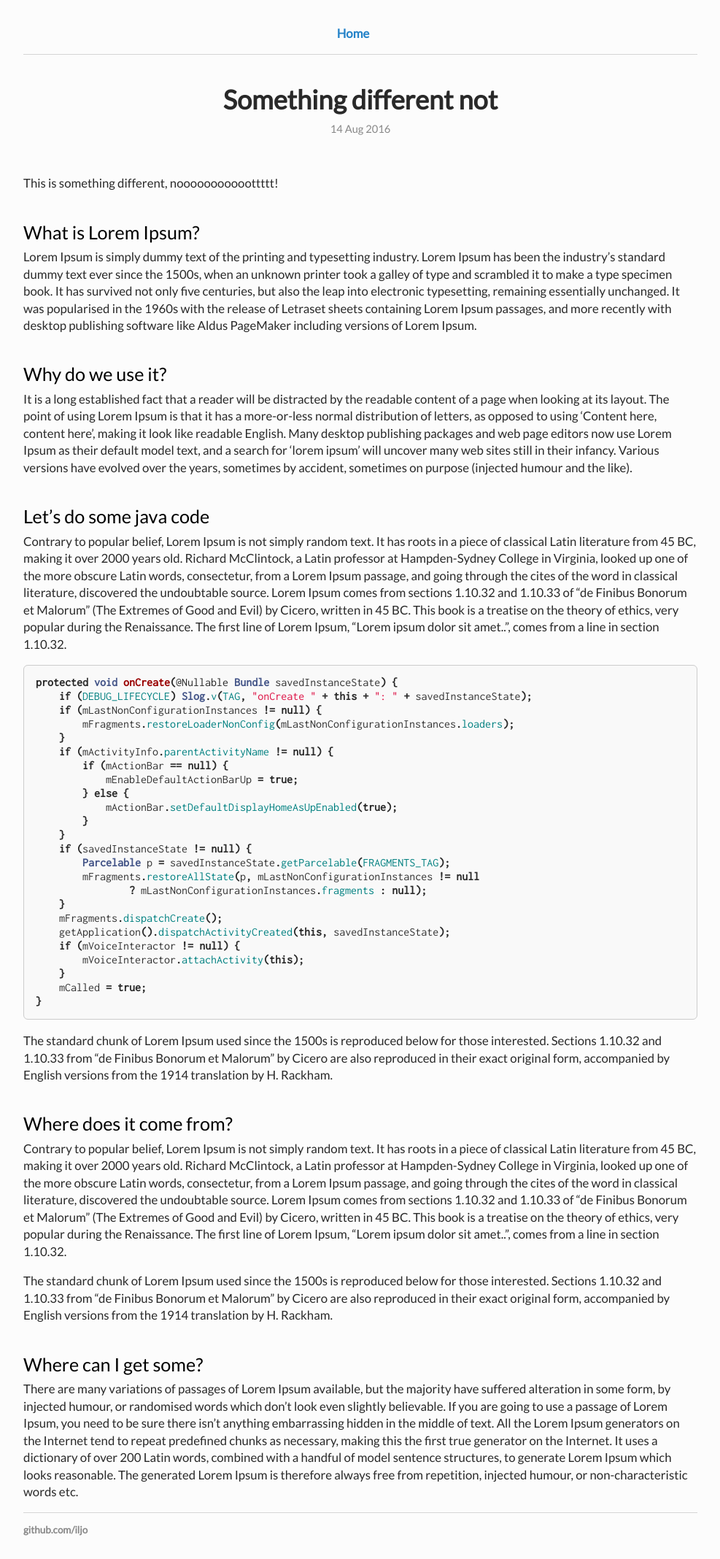
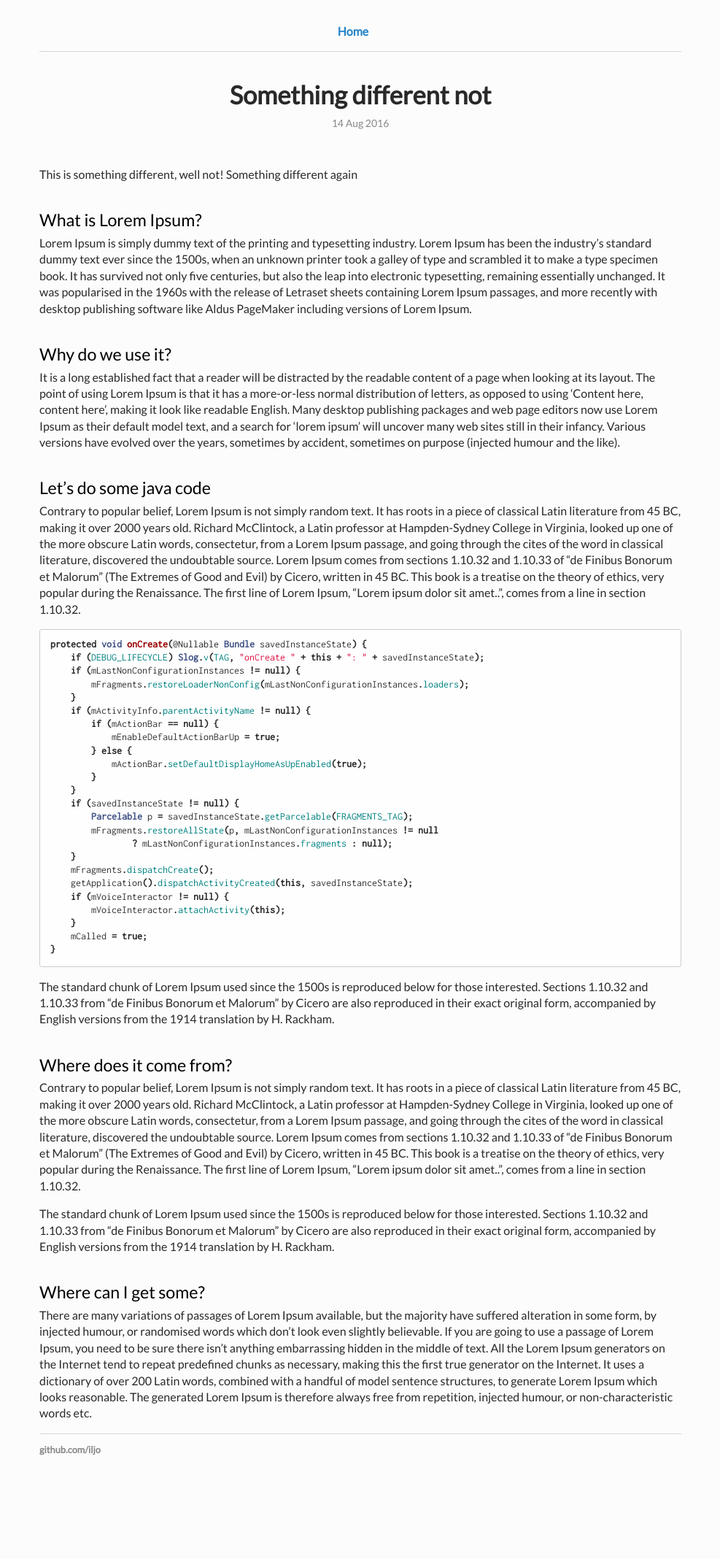
Before and after one commit to Iljo/iljo.github.io, a Jekyll site: the page built from _posts/2016-08-14-something-different-not.md, in a window 1280 px wide. Shown: the whole page at 73% size, without its empty margins (146-1133 px from the left). Built offline with Jekyll 4.4.1, drawn with Linux system fonts in a browser that asks for light colours; after the commit the page ends 2024 px from its top, so only the background shows below that.

Commit message:
Smaller fonts

```diff
--- a/_posts/2016-08-14-something-different-not.md
+++ b/_posts/2016-08-14-something-different-not.md
@@ -4,7 +4,7 @@ title: "Something different not"
 date: 2016-08-14
 ---
 
-This is something different, nooooooooooottttt!
+This is something different, well not! Something different again
 
 
 ## What is Lorem Ipsum?
--- a/css/main.css
+++ b/css/main.css
@@ -5,14 +5,14 @@ body {
     max-width: 55em;
     color: #292929;
     background-color: #fcfcfc;
-    font: 1.05em/1.4 "Lato", "Helvetica Neue", Helvetica, Arial, Geneva, sans-serif;
+    font: 1.0em/1.4 "Lato", "Helvetica Neue", Helvetica, Arial, Geneva, sans-serif;
 }
 
 h1, h2, h3, h4, h5, h6, p, pre, blockquote, label, ul, ol, dl, fieldset, address { font-weight: 500;margin:1em 0; }
 h1 { text-align: center; font-weight: 700; font-size: 2.15em; }
 h1.words { color: #DB2C17; }
 h1.link .desc { font-weight: normal; color: #000; }
-h2 { margin: 1.5em 0 -0.5em 0; font-size: 1.5em; color: #000; }
+h2 { margin: 1.5em 0 -0.5em 0; font-size: 1.45em; color: #000; }
 h3 { margin: 1.5em 0 -0.75em 0; font-size: 1.275em; color: #333; }
 /* h3 a, h3 a:visited, h2 a, h2 a:visited{ color:#000; } */
 /* h3 a:hover, h2 a:hover{ color:#000; border:none; } */
--- a/css/pygments-github.css
+++ b/css/pygments-github.css
@@ -5,8 +5,12 @@
 
 /* .highlight pre, pre, .highlight .hll { background-color: #f8f8f8; border: 1px solid #ccc; padding: 6px 10px; border-radius: 3px; } */
 
-.highlight pre, pre, .highlight .hll {font-size: 16px; line-height: 17px;  background-color: #f9f9f9; border: 1px solid #ccc; padding: 14px 16px; border-radius: 6px; }
-code {font-family: "Inconsolata", monospace; }
+
+/* code {font:12px Consolas, "Liberation Mono", Menlo, Courier, monospace } <--- Gist style*/
+
+.highlight pre, pre, .highlight .hll { background-color: #fefefe; border: 1px solid #ccc; padding: 12px 14px; border-radius: 3px; }
+code {font-family: "Inconsolata", monospace; font-size: 14px; line-height: 16px; }
+code.highlighter-rouge {font-size: 16px; line-height: 18px; font-weight: normal; color: #000}
 .c { color: #999988; font-style: italic; }
 .err { color: #a61717; background-color: #e3d2d2; }
 .k { font-weight: bold; }
```
Also changed, not shown: _posts/2016-08-20-mount-android-folder-locally.md (added, +10 -0 lines).
